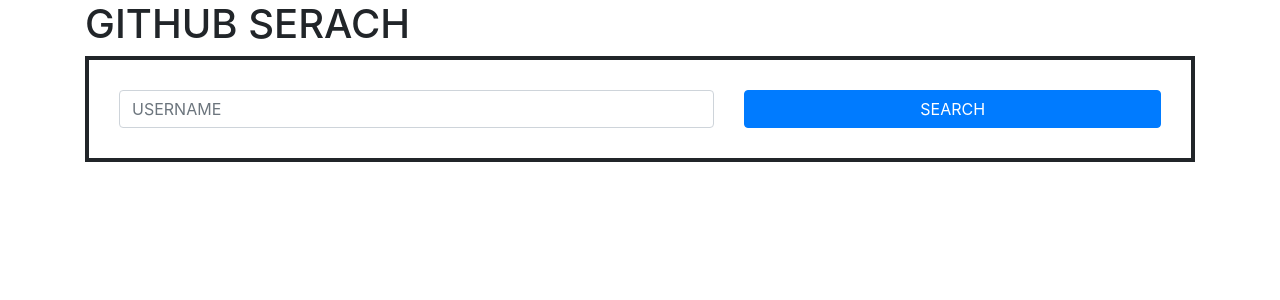
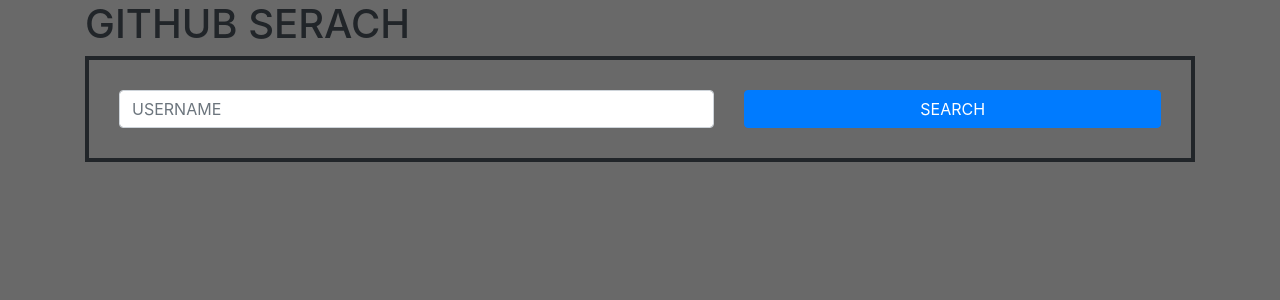
Before and after one commit to KIKIKILOKJ/Git, an Angular app: page / in a window 1280 px wide. Shown: the top 300 px of the page. Built offline with nearby package versions, Linux system fonts and the light colour scheme.

Commit message:
Add the background colour

```diff
--- a/src/index.html
+++ b/src/index.html
@@ -8,7 +8,7 @@
   <meta name="viewport" content="width=device-width, initial-scale=1">
   <link rel="icon" type="image/x-icon" href="favicon.ico">
 </head>
-<body>
+<body class="bg-img">
   <app-root></app-root>
 </body>
 </html>
--- a/src/styles.css
+++ b/src/styles.css
@@ -1,2 +1,5 @@
 /* You can add global styles to this file, and also import other style files */
-@import "~bootstrap/dist/css/bootstrap.css"
+@import "~bootstrap/dist/css/bootstrap.css";
+.bg-img{
+    background-color: dimgray;
+}
```
